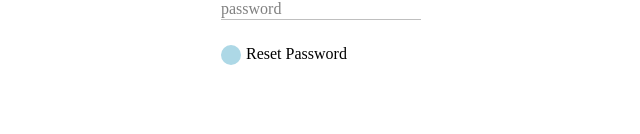
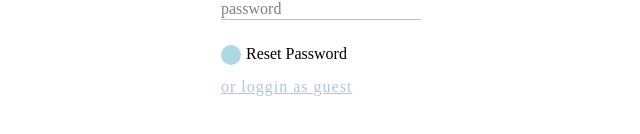
Before and after one commit to loaded/localjournal, a website: page views/login.html in a window 1280 px wide. Shown: the part 274-408 px from the top of the page, without its empty margins (369-1009 px from the left). Drawn offline with nearby package versions, Linux system fonts and the light colour scheme.

Commit message:
after guest

```diff
--- a/views/login.html
+++ b/views/login.html
@@ -69,6 +69,7 @@ window.onload = function(){
 
        this._fillRegister(registerDiv);
        this._fillLogin(loginDiv)
+
        mainBox.appendChild(loginDiv);
        mainBox.appendChild(registerDiv);
 
@@ -93,6 +94,25 @@ window.onload = function(){
       })
 
       login.appendChild(this._term('Reset Password'))
+      login.appendChild(this._createGuest());
+    },
+
+    _createGuest : function(){
+        let that = this;
+        let div = document.createElement('div');
+        div.innerHTML = 'or loggin as guest';
+        div.style.width = 200 + 'px';
+        div.style.marginLeft = 100 + 'px';
+        div.style.color = 'lightsteelblue';
+        div.style.textDecoration = 'underline';
+        div.style.letterSpacing = '1px';
+        div.style.marginTop = 15 + 'px';
+        div.style.cursor = 'pointer'
+
+        div.addEventListener('click',function(){
+           that._ajax({user : 'guest', pass : '123456789',action:'login'})
+        })
+        return div;
     },
 
 
@@ -117,9 +137,6 @@ window.onload = function(){
         register.style.color = 'lightgrey';
         register.innerHTML = 'Register'
         register.style.cursor = 'pointer'
-
-
-
 
         register.addEventListener('mouseenter',function(){
            if(mainBox.animated == 'register'){
```
